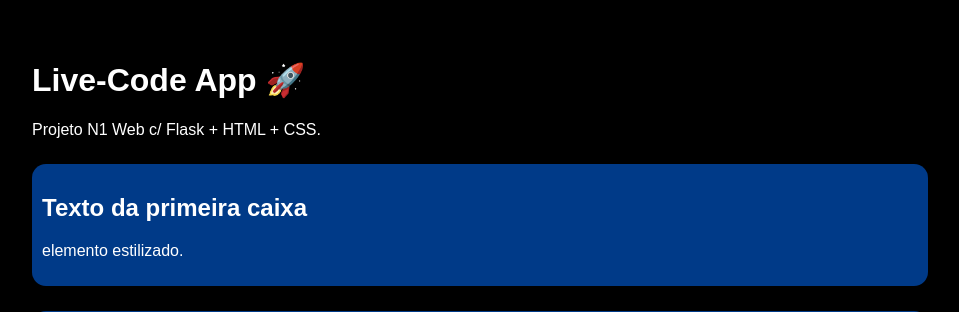
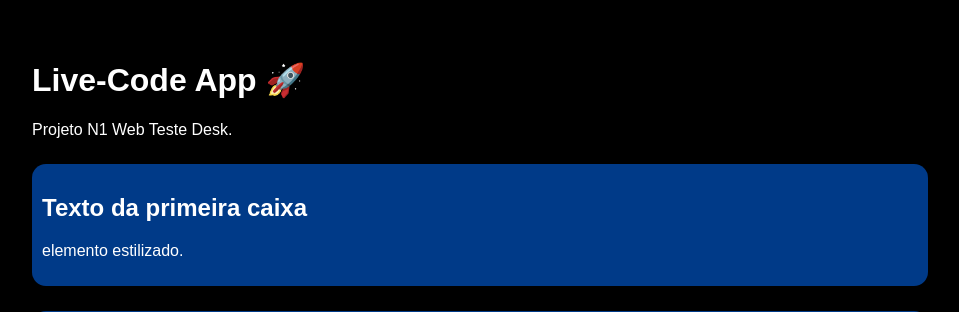
Before and after one commit to igu085/testone-python, a Flask app: page / in a window 1280 px wide. Shown: the top 312 px of the page, without its empty margins (160-1119 px from the left). Run offline with Flask 3, Linux system fonts and the light colour scheme.

Commit message:
Teste de alteração no Desktop

```diff
--- a/templates/index.html
+++ b/templates/index.html
@@ -14,7 +14,7 @@
 
         <h1>Live-Code App 🚀</h1>
 
-        <p>Projeto N1 Web c/ Flask + HTML + CSS.</p>
+        <p>Projeto N1 Web Teste Desk.</p>
 
         <div class="caixa">
             <h2>Texto da primeira caixa</h2>
```
